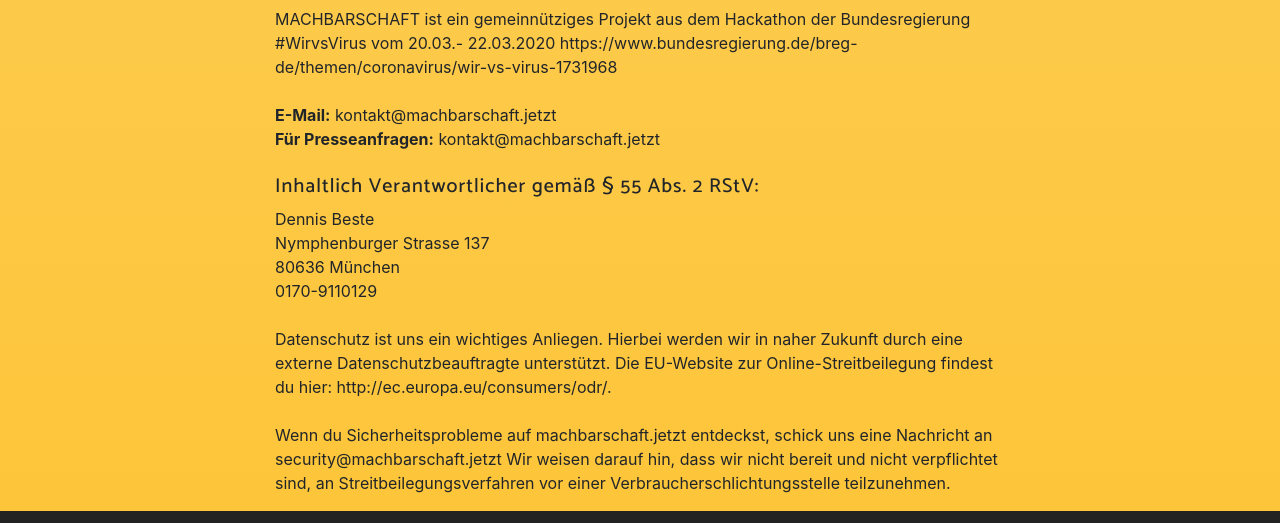
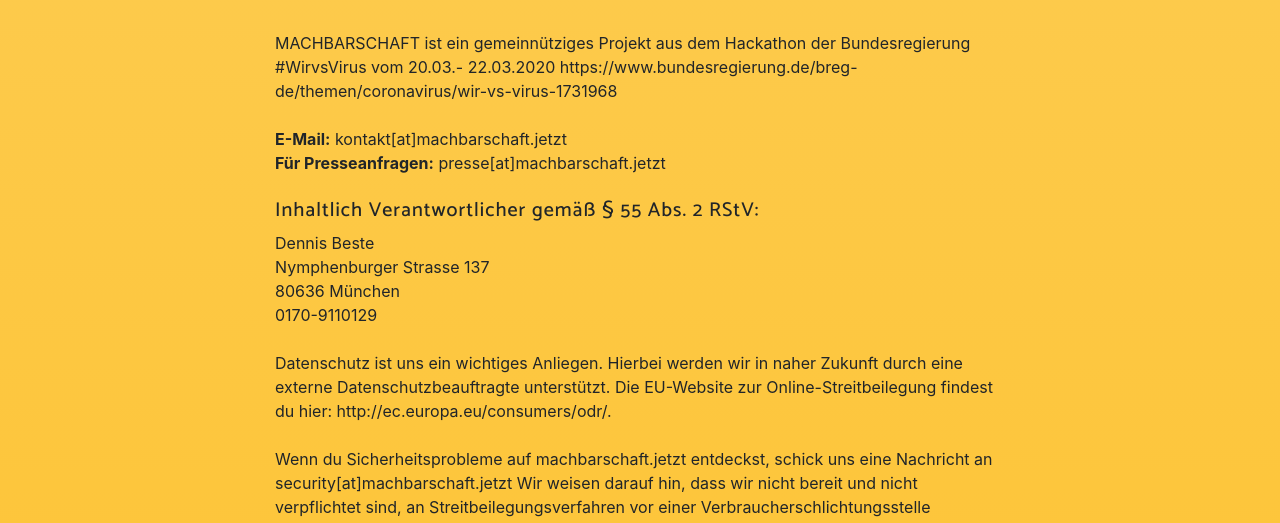
Before and after one commit to machbarschaft/machbarschaft-web, a website with bundled scripts: page impressum.html in a window 1280 px wide. Shown: the part 251-774 px from the top of the page. Built offline with nearby package versions, Linux system fonts and the light colour scheme; a web font is replaced by a local one.

Commit message:
secure emails on impressum

```diff
--- a/impressum.html
+++ b/impressum.html
@@ -82,11 +82,11 @@
         <div class="container">
             <div class="row">
                 <div class="col-md-8 mx-auto">
-                    <div class="section-heading text-center mb-4">
+                    <div class="section-heading text-center mb-5">
                         <h2>Impressum</h2>
                     </div>
 
-                    <div class="mb-4">
+                    <div class="mt-1 mb-4">
                         MACHBARSCHAFT ist ein gemeinnütziges Projekt aus dem Hackathon der Bundesregierung #WirvsVirus
                         vom 20.03.- 22.03.2020
                         <a class="cta-phone"
@@ -95,18 +95,18 @@
                         </a>
                     </div>
 
-                    <div class="row mb-4">
+                    <div class="row mt-1 mb-4">
                         <div class="col-12">
                             <span class="font-weight-bold">E-Mail:</span>
-                            <a class="cta-phone" href="mailto:kontakt@machbarschaft.jetzt">kontakt@machbarschaft.jetzt</a>
+                            <a class="cta-phone">kontakt[at]machbarschaft.jetzt</a>
                         </div>
                         <div class="col-12">
                             <span class="font-weight-bold">Für Presseanfragen:</span>
-                            <a class="cta-phone" href="mailto:presse@machbarschaft.jetzt">kontakt@machbarschaft.jetzt</a>
+                            <a class="cta-phone">presse[at]machbarschaft.jetzt</a>
                         </div>
                     </div>
 
-                    <div class="mb-4">
+                    <div class="mt-1 mb-4">
                         <div>
                             <h5>Inhaltlich Verantwortlicher gemäß § 55 Abs. 2 RStV:</h5>
                             <span class="d-block">Dennis Beste</span>
@@ -116,7 +116,7 @@
                         </div>
                     </div>
 
-                    <div class="mb-4">
+                    <div class="mt-1 mb-4">
                         <span>
                             Datenschutz ist uns ein wichtiges Anliegen. Hierbei werden wir in naher Zukunft durch eine
                             externe Datenschutzbeauftragte unterstützt. Die EU-Website zur Online-Streitbeilegung findest
@@ -125,10 +125,10 @@
                         </span>
                     </div>
 
-                    <div>
+                    <div class="mt-1 mb-5">
                         <span>
                             Wenn du Sicherheitsprobleme auf machbarschaft.jetzt entdeckst, schick uns eine Nachricht an
-                            <a class="cta-phone" href="mailto:security@machbarschaft.jetzt">security@machbarschaft.jetzt</a>
+                            <a class="cta-phone">security[at]machbarschaft.jetzt</a>
                             Wir weisen darauf hin, dass wir nicht bereit und nicht verpflichtet sind, an
                             Streitbeilegungsverfahren vor einer Verbraucherschlichtungsstelle teilzunehmen.
                         </span>
```
